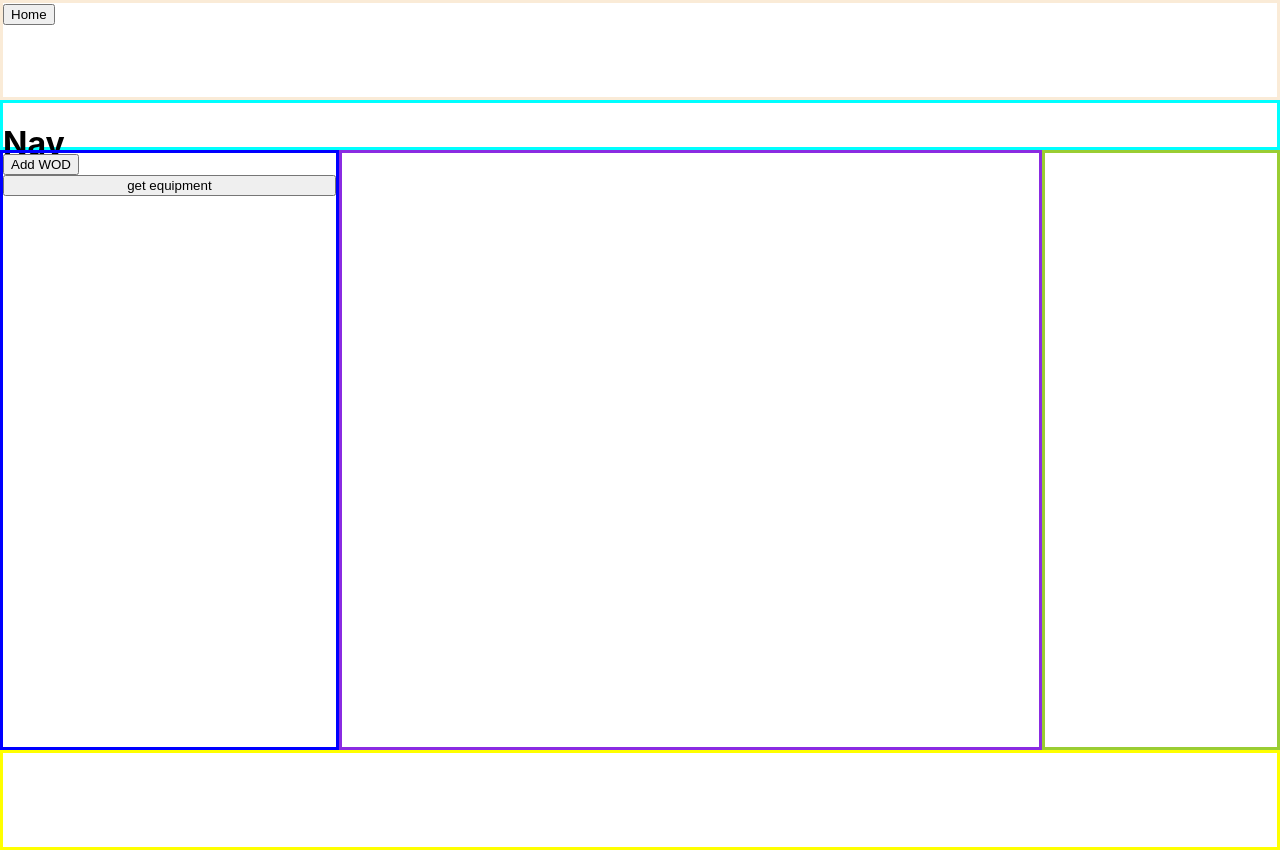
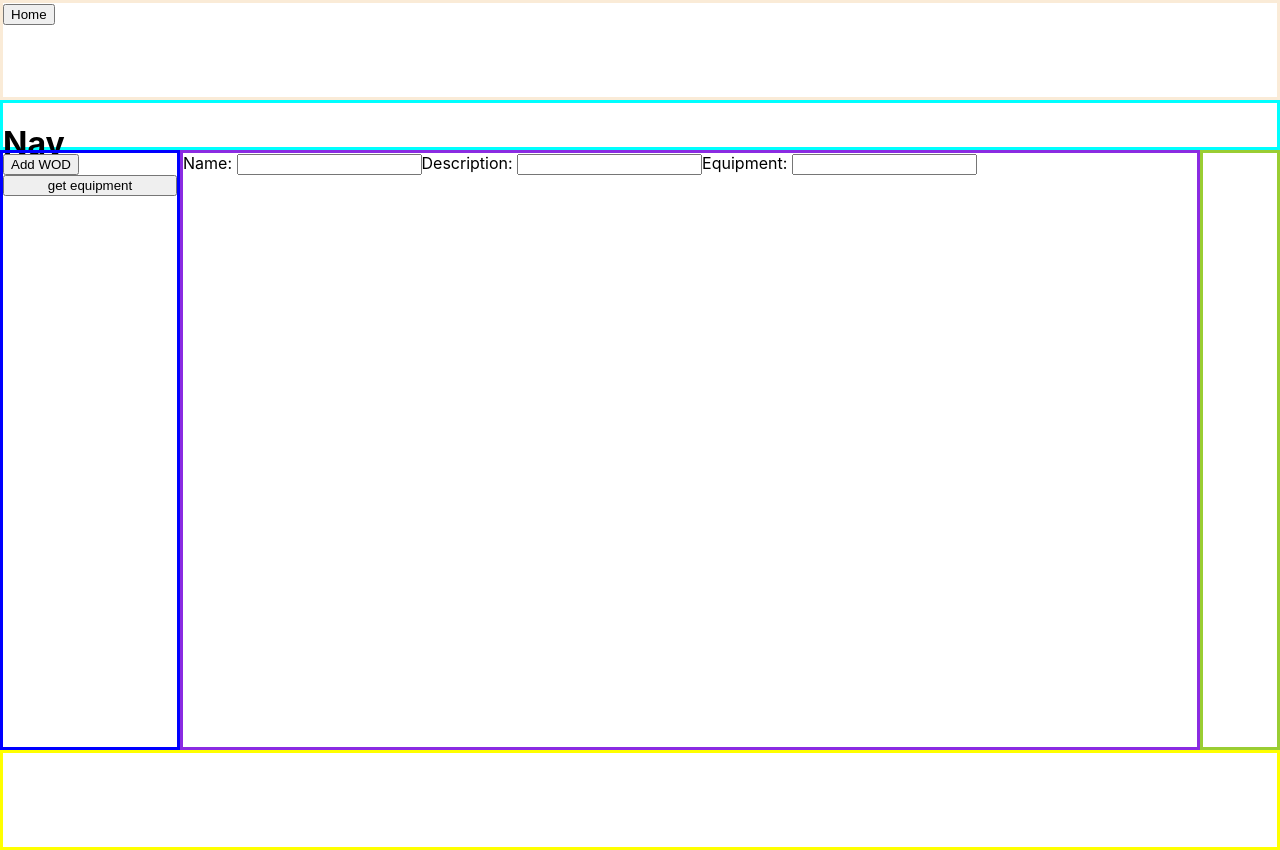
Before and after one commit to runcatha/wod_react-project, a React (Create React App) app in the folder client/: page /EditWOD in a window 1280 px wide. Built offline with nearby package versions, Linux system fonts and the light colour scheme; no server answers.

Commit message:
edit component

```diff
--- a/client/src/App.js
+++ b/client/src/App.js
@@ -1,16 +1,17 @@
 import AllOfTheWODs from './components/AllOfTheWODs';
-import './App.css';
+import './style/App.css';
 import axios from 'axios'
 import { baseURL, config } from './services'
 import React, { useEffect, useState } from 'react';
 import { Link, Route } from 'react-router-dom';
 import WODSpecs from './components/WODSpecs'
 import AddWOD from './components/AddWOD';
+import EditWod from './components/EditWOD';
 
 function App() {
   const [wods, setWods] = useState([])
   const [toggleFetch, setToggleFetch] = useState(false)
-  const [name, setName] = useState('')
+  // const [name, setName] = useState('')
 
   useEffect(() => {
     const getWods = async () => {
@@ -38,23 +39,30 @@ function App() {
           </Link>
           <button id='equipment'>get equipment</button>
         </div>
+        {/* End nav column  */}
+        {/* Begin content column  */}
         <div className='content-column'>
+          <Route path='/' exact>
+            <Link to='/AllOfTheWODs'>
+              <button id='wod'>Give me a WOD</button>
+            </Link>
+          </Route>
+          <Route path='/AllOfTheWODs' exact >
+            <AllOfTheWODs wods={wods} />
+          </Route>
+          <Route path='/WODSpecs/:id'>
+            <WODSpecs wods={wods}
+              setToggleFetch={setToggleFetch} />
+          </Route>
           <Route path='/AddWOD'>
             <AddWOD wods={wods}
               setToggleFetch={setToggleFetch}
               toggleFetch={toggleFetch} />
           </Route>
-          <Route path='/' exact>
-            <Link to='/AllOfTheWODs'>
-              <button id='wod'>Give me a WOD</button>
-            </Link>
-          </Route>
-          <Route path='/WODSpecs/:id'>
-            <WODSpecs wods={wods}
-              setToggleFetch={setToggleFetch} />
-          </Route>
-          <Route path='/AllOfTheWODs' exact >
-            <AllOfTheWODs wods={wods} />
+          <Route path='/EditWOD'>
+            <EditWod wods={wods}
+              setToggleFetch={setToggleFetch}
+              toggleFetch={toggleFetch} />
           </Route>
         </div >
         {/* Content column ends here */}
--- a/client/src/components/EditWOD.jsx
+++ b/client/src/components/EditWOD.jsx
@@ -0,0 +1,66 @@
+import axios from "axios"
+import { baseURL, config } from '../services'
+import { Link, Route } from 'react-router-dom'
+import { useEffect, useState } from "react"
+import { useHistory } from 'react-router-dom'
+import { useParams } from 'react-router-dom'
+
+function EditWod(props) {
+
+  const [name, setName] = useState('')
+  const [description, setDescription] = useState('')
+  const [equipment, setEquipment] = useState('')
+  const params = useParams()
+
+  useEffect(() => {
+    if (params.id && props.wods.length > 0) {
+      const wodToEdit = props.wods.find(wod => params.id === wod.id)
+      if (wodToEdit) {
+        setName(wodToEdit.fields.name)
+        setDescription(wodToEdit.fields.description)
+        setEquipment(wodToEdit.fields.equipment)
+      }
+    }
+  }, [params.id, props.wods])
+
+  const handleSubmit = async (e) => {
+    e.preventDefault()
+    const newWod = {
+      name,
+      description,
+      equipment
+    }
+    if (params.id) {
+      await axios.put(`${baseURL}/${params.id}`, { fields: newWod }, config)
+    } else {
+      await axios.post(baseURL, { fields: newWod }, config)
+    }
+  }
+  return (
+    <form onSubmit={handleSubmit}>
+      <label htmlFor='name'>Name: </label>
+      <input
+        id='name'
+        type='text'
+        onChange={(e) => setName(e.target.value)}
+        value={name}
+      />
+      <label htmlFor='description'>Description: </label>
+      <input
+        id='description'
+        type='text'
+        onChange={(e) => setDescription(e.target.value)}
+        value={description}
+      />
+      <label htmlFor='equipment'>Equipment: </label>
+      <input
+        id='equipment'
+        type='text'
+        onChange={(e) => setEquipment(e.target.value)}
+        value={equipment}
+      />
+    </form>
+  )
+}
+
+export default EditWod
--- a/client/src/components/WODSpecs.jsx
+++ b/client/src/components/WODSpecs.jsx
@@ -6,14 +6,11 @@ import { useHistory } from 'react-router-dom'
 import { useParams } from 'react-router-dom'
 
 function WODSpecs(props) {
-  // const params = useParams()
+  const params = useParams()
   const { id } = useParams()
   const wod = props.wods.find((wod) => wod.id === id)
   console.log(wod)
   const history = useHistory()
-  const [name, setName] = useState('')
-  const [description, setDescription] = useState('')
-  const [equipment, setEquipment] = useState('')
 
   const handleDelete = async () => {
     await axios.delete(`${baseURL}/${wod.id}`, config)
@@ -21,23 +18,15 @@ function WODSpecs(props) {
     history.push('/AllOfTheWODs')
   }
 
-  useEffect(() => {
-    if (wod.id && props.wods.length > 0) {
-      const wodToEdit = props.wods.find(wod => wod.id === id)
-      if (wodToEdit) {
-        setName(wodToEdit.fields.name)
-        setDescription(wodToEdit.fields.description)
-        setEquipment(wodToEdit.fields.equipment)
-      }
-    }
-  }, [wod.id, props.wods])
-
   return (
     <div className='wod-specs'>
-      <h1>Name: {wod.fields.name}</h1>
-      <p>Desc: {wod.fields.description}</p>
-      <p>Equp: {wod.fields.equipment}</p>
+      <h1>{wod.fields.name}</h1>
+      <p>{wod.fields.description}</p>
+      <p>{wod.fields.equipment}</p>
       <button onClick={handleDelete}>This workout sucks</button>
+      <Link to='/EditWOD'>
+        <button id='edit'>I can fix this</button>
+      </Link>
     </div>
   )
 }
```
Also changed, not shown: client/src/style/AddWOD.css (added), client/src/style/AllOfTheWODs.css (added), client/src/style/App.css (renamed from client/src/App.css), client/src/style/EditWOD.css (added), client/src/style/WODSpecs.css (added).
